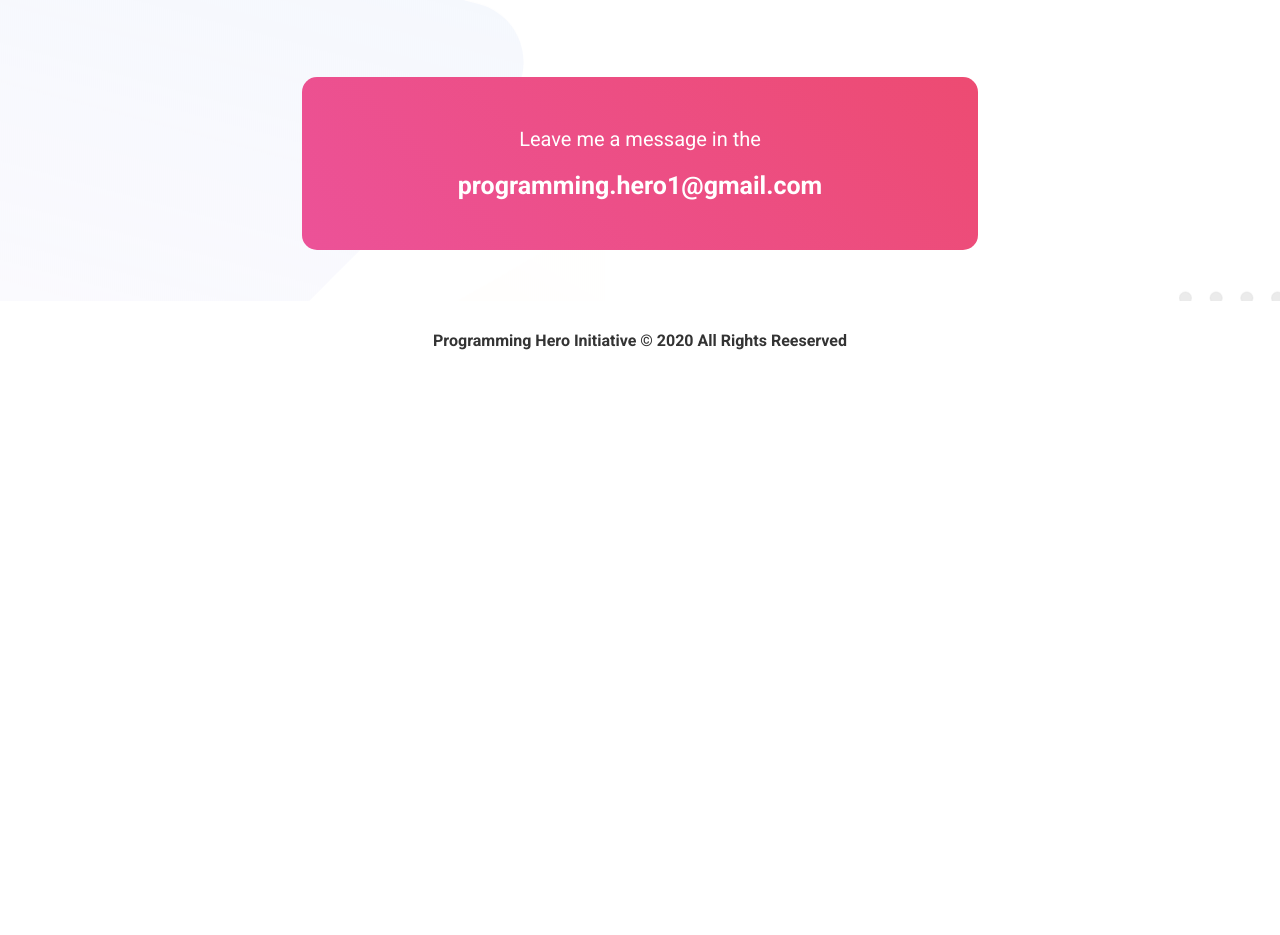
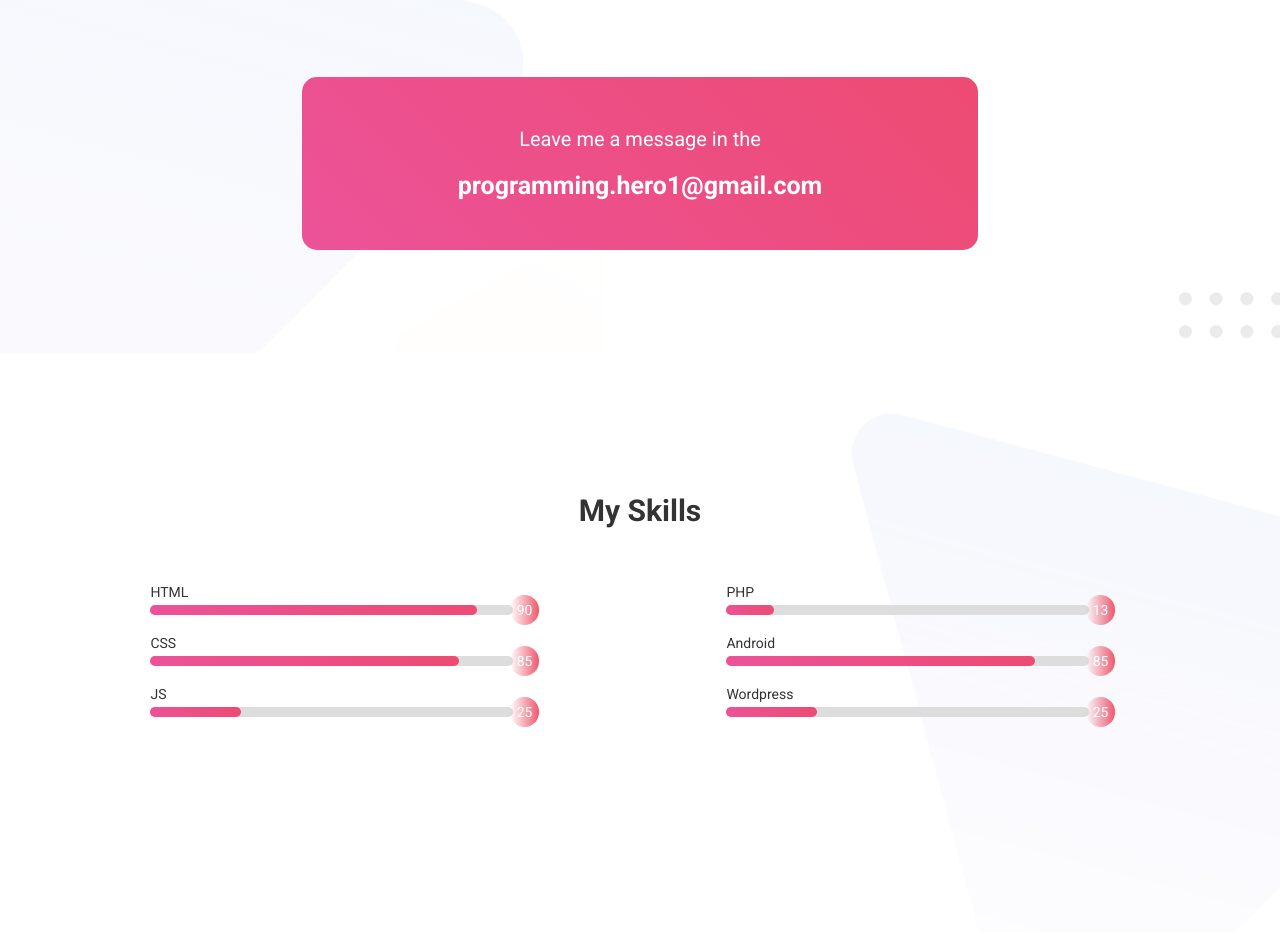
Before and after one commit to saburali/Personal-Protfolio, a plain HTML site: page index.html in a window 1280 px wide. Shown: the part 2573-3508 px from the top of the page. Before the commit the page ends 2953 px from the top, so only its background shows below. Drawn offline with Linux system fonts and the light colour scheme.

Commit message:
Extra Section, My Skill Section Complete

```diff
--- a/asset/style.css
+++ b/asset/style.css
@@ -78,7 +78,8 @@ section:nth-child(3) .info-content p {
 
 .banner,
 .biography,
-.latest-work {
+.latest-work,
+.skill-secton {
     background-position: center;
     background-size: cover;
     background-repeat: no-repeat;
@@ -224,6 +225,7 @@ section:nth-child(4) {
 section:nth-child(5) {
     height: 60vh;
     padding-top: 9%;
+    padding-bottom: 9%;
 }
 
 .client-area {
@@ -284,8 +286,63 @@ section:nth-child(5) {
 }
 
 
+
 /***********************
- Client Area Section Start
+   Skill Section Start
+************************/
+section:nth-child(6) {
+    height: 50vh;
+    padding-top: 9%;
+}
+.skill-secton {
+    background-image: url(images/background-image/latest-work-bg.png);
+}
+
+.skill-secton h2 {
+    text-align: center;
+    margin-bottom: 42px;
+    font-size: 30px;
+}
+
+.skill-content {
+    width: 70%;
+    margin: auto;
+}
+
+.skills {
+    width: 90%;
+    margin-bottom: 20px;
+    border-radius: 10px;
+    position: relative;
+    background-color: #ddd;
+}
+
+.skill-title {
+    font-size: 14px;
+    margin-bottom: 5px;
+}
+
+.skills-bar {
+    height: 10px;
+    color: white;
+    border-radius: 10px;
+    background-image: linear-gradient(45deg, #ec5298, #ed4b72);
+}
+
+.skills-bar .percentage {
+    font-size: 14px;
+    padding: 7px;
+    left: 99%;
+    top: -24px;
+    border-radius: 50%;
+    position: absolute;
+    background-image: linear-gradient(90deg, #f6af3200, #ed596e);
+}
+
+
+
+/***********************
+   Footer Section Start
 ************************/
 footer {
     padding: 30px;
--- a/index.html
+++ b/index.html
@@ -94,8 +94,64 @@
         </a>
     </section>
 
+    <!-- Skill -->
+    <section id="skill" class="skill-secton">
+       <h2> My Skills </h2>
+        <div class="halt-width">
+            <div class="skill-content">
+                <p class="skill-title"> HTML </p>
+                <div class="skills">
+                    <div style="width: 90%" class="skills-bar">
+                        <p class="percentage">90</p>
+                    </div>
+                </div>
+
+                <p class="skill-title"> CSS </p>
+                <div class="skills">
+                    <div style="width: 85%" class="skills-bar">
+                        <p class="percentage">85</p>
+                    </div>
+                </div>
+
+                <p class="skill-title"> JS </p>
+                <div class="skills">
+                    <div style="width: 25%" class="skills-bar">
+                        <p class="percentage">25</p>
+                    </div>
+                </div>
+            </div>
+        </div>
+
+        <div class="halt-width">
+            <div class="skill-content">
+                <p class="skill-title"> PHP </p>
+                <div class="skills">
+                    <div style="width: 13%" class="skills-bar">
+                        <p class="percentage">13</p>
+                    </div>
+                </div>
+
+                <p class="skill-title"> Android </p>
+                <div class="skills">
+                    <div style="width: 85%" class="skills-bar">
+                        <p class="percentage">85</p>
+                    </div>
+                </div>
+
+                <p class="skill-title"> Wordpress </p>
+                <div class="skills">
+                    <div style="width: 25%" class="skills-bar">
+                        <p class="percentage">25</p>
+                    </div>
+                </div>
+            </div>
+        </div>
+    </section>
+
     <!-- Footer -->
     <footer>
         Programming Hero Initiative © 2020 All Rights Reeserved
     </footer>
-</body></html>
+</body>
+
+</html>
```
Also changed, not shown: asset/images/logo/logo.png.
